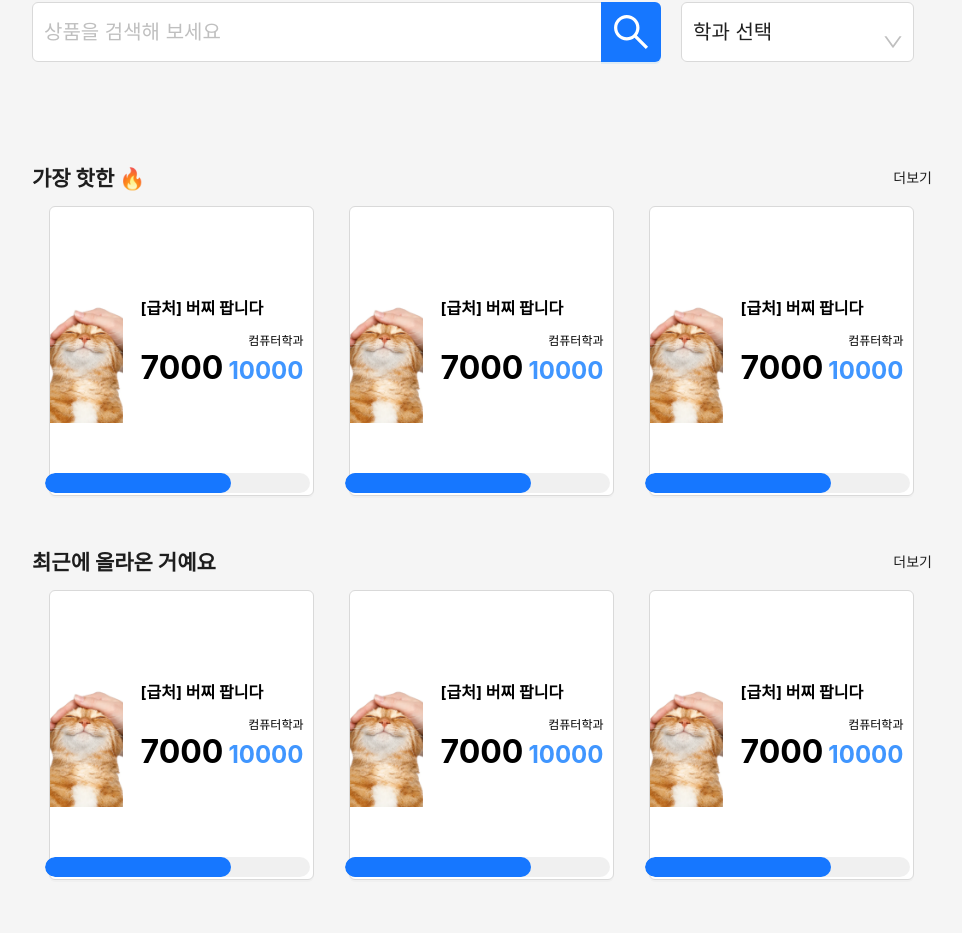
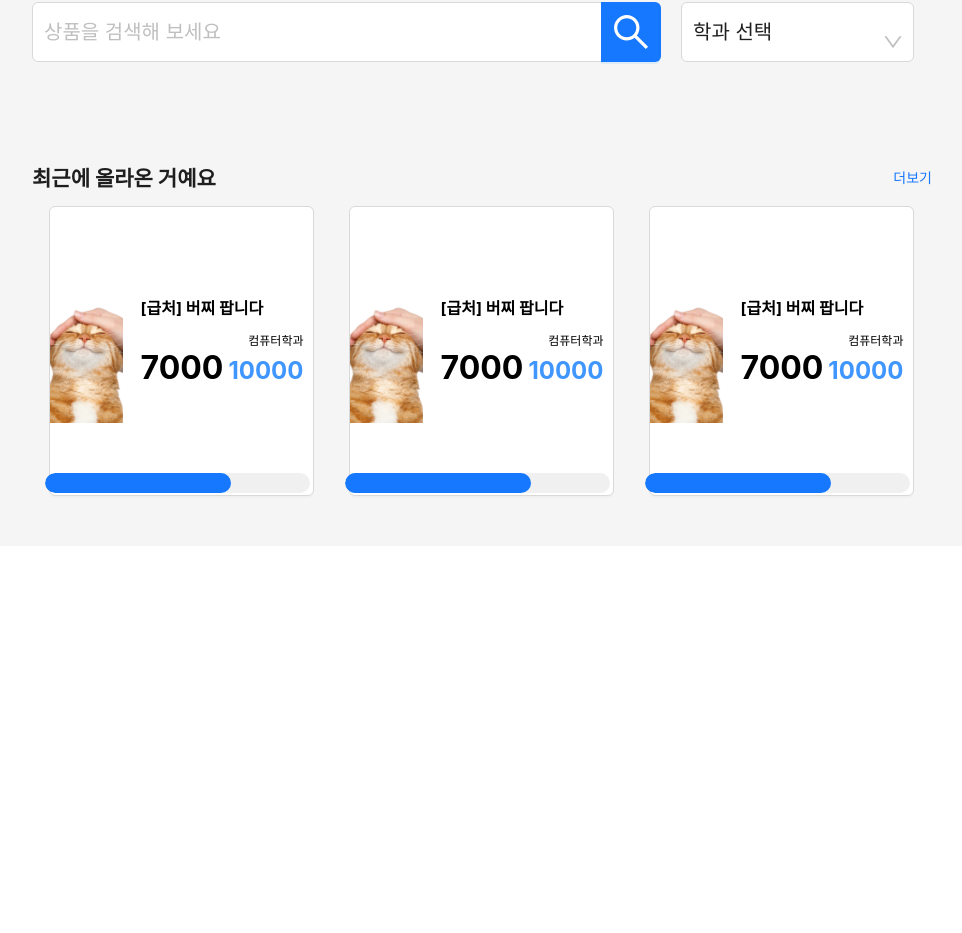
Before and after one commit to KWEBofficial/kubid-client, a React (Vite) app: page / in a window 1280 px wide. Shown: the part 150-1083 px from the top of the page, without its empty margins (158-1120 px from the left). After the commit the page ends 800 px from the top, so only its background shows below. Built offline with nearby package versions, Linux system fonts and the light colour scheme.

Commit message:
mod: item list

```diff
--- /dev/null
+++ b/src/components/main_page/ItemList/ItemList.tsx
@@ -0,0 +1,18 @@
+import ItemListBody from "./ItemListBody";
+import ItemListHeader from "./ItemListHeader";
+
+interface ItemListProps {
+  title: string;
+  moreUrl: string;
+}
+
+const ItemList: React.FC<ItemListProps> = ({ title, moreUrl }) => {
+  return (
+    <>
+      <ItemListHeader title={title} moreUrl={moreUrl} />
+      <ItemListBody />
+    </>
+  );
+};
+
+export default ItemList;
--- a/src/components/main_page/ItemList.tsx
+++ b/src/components/main_page/ItemList/ItemListBody.tsx
@@ -1,7 +1,7 @@
 import { Col, Row } from "antd";
-import ItemButton from "./ItemList/ItemButton";
+import ItemButton from "./ItemListBody/ItemButton";
 
-const ItemList = () => {
+const ItemListBody = () => {
   return (
     <p style={{ textAlign: "center", marginBottom: "50px" }}>
       <Row>
@@ -19,4 +19,4 @@ const ItemList = () => {
   );
 };
 
-export default ItemList;
+export default ItemListBody;
--- a/src/components/main_page/ItemList/ItemButton.tsx
+++ b/src/components/main_page/ItemList/ItemListBody/ItemButton.tsx
@@ -1,5 +1,5 @@
 import { Button, Progress } from "antd";
-import { colors } from "../../../styles/colors";
+import { colors } from "../../../../styles/colors";
 
 const ItemButton = () => {
   return (
--- /dev/null
+++ b/src/components/main_page/ItemList/ItemListHeader.tsx
@@ -0,0 +1,19 @@
+import { Link } from "react-router-dom";
+
+interface ItemListHeaderProps {
+  title: string;
+  moreUrl: string;
+}
+
+const ItemListHeader: React.FC<ItemListHeaderProps> = ({ title, moreUrl }) => {
+  return (
+    <div style={{ display: "flex", justifyContent: "space-between", alignItems: "center" }}>
+      <h2 style={{ margin: 0 }}>{title}</h2>
+      <p style={{ margin: 0 }}>
+        <Link to={moreUrl}>더보기</Link>
+      </p>
+    </div>
+  );
+};
+
+export default ItemListHeader;
--- a/src/pages/MainPage.tsx
+++ b/src/pages/MainPage.tsx
@@ -1,26 +1,12 @@
 import HigherLayoutComponent from "../components/common/CustomLayout";
-import ItemList from "../components/main_page/ItemList";
+import ItemList from "../components/main_page/ItemList/ItemList";
 import SearchSection from "../components/main_page/SearchSection";
 
 const Main = () => {
   return (
     <div style={{ width: "900px", margin: "auto" }}>
       <SearchSection />
-      <div style={{ display: "flex", justifyContent: "space-between", alignItems: "center" }}>
-        <h2 style={{ margin: 0 }}>가장 핫한 🔥</h2>
-        <p style={{ margin: 0 }}>더보기</p>
-      </div>
-      <ItemList />
-      <div style={{ display: "flex", justifyContent: "space-between", alignItems: "center" }}>
-        <h2 style={{ margin: 0 }}>최근에 올라온 거예요</h2>
-        <p style={{ margin: 0 }}>더보기</p>
-      </div>
-      <ItemList />
-      <div style={{ display: "flex", justifyContent: "space-between", alignItems: "center" }}>
-        <h2 style={{ margin: 0 }}>컴퓨터학과에서 많이 보고 있어요</h2>
-        <p style={{ margin: 0 }}>더보기</p>
-      </div>
-      <ItemList />
+      <ItemList title="최근에 올라온 거예요" moreUrl="" />
     </div>
   );
 };
```
